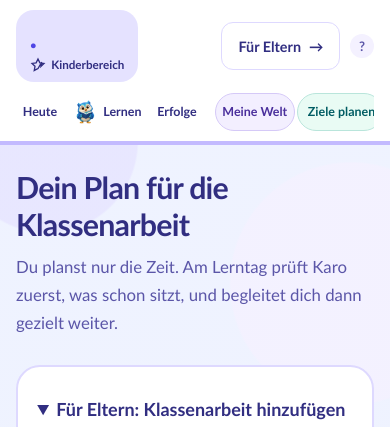
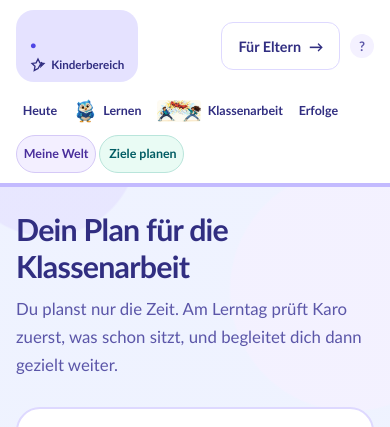
Before and after one commit to Ferid1088/karo, a Python web app: template app/templates/klassenarbeit.html in a window 390 px wide. Shown: the top 427 px of the page. Run offline with Jinja, Linux system fonts and the light colour scheme; the template is opened without the code that fills it, so the values that code supplies are empty.

Commit message:
Klassenarbeit als eigener Reiter, Navigation ohne abgeschnittene Punkte
- "Klassenarbeit" steht oben rechts neben "Lernen"; darunter nur Banner
  und Prüfungskalender, ohne doppeltes "Klassenarbeit"
- Banner reicht vom linken Rand bis zum Kalender-Knopf und ragt nicht
  mehr in den Inhalt
- Navigation bricht um statt Reiter abzuschneiden; mit "Für Eltern"
  steht sie in einer eigenen Zeile
- Ziele planen/Woche: Tabelle scrollt in ihrer Karte, Wochenkopf bricht
  um, Seite wird nicht mehr breiter als der Bildschirm

Co-Authored-By: Claude Opus 5.5 <noreply@anthropic.com>

```diff
--- a/app/static/areas.css
+++ b/app/static/areas.css
@@ -478,3 +478,27 @@
   [data-ui-area="child"] .simple-nav a.welten-entry img { display: none; }
   [data-ui-area="child"] .simple-nav a.welten-entry { padding-left: .42rem; }
 }
+
+/* Mit "Klassenarbeit" sind es sechs Wege. Sie werden nie abgeschnitten:
+   wo die Kopfzeile nicht reicht, bekommt die Navigation eine eigene Zeile
+   und bricht bei Bedarf um — ein Kind soll keinen Reiter suchen muessen. */
+[data-ui-area="child"] .simple-nav .zweite-gruppe { margin-left: 2rem; }
+/* Sicherheitsnetz: lieber eine zweite Zeile als ein versteckter Reiter. */
+[data-ui-area="child"] .simple-header .simple-nav { flex-wrap: wrap; overflow: visible; row-gap: .4rem; }
+/* Mit "Für Eltern" im Kopf reicht eine Zeile auf keiner Breite: die
+   Navigation steht dann immer in ihrer eigenen Zeile. */
+[data-ui-area="child"] .simple-header:has(.area-switch) { flex-wrap: wrap; row-gap: .6rem; }
+[data-ui-area="child"] .simple-header:has(.area-switch) .brand { flex: 1; }
+[data-ui-area="child"] .simple-header:has(.area-switch) .simple-nav { order: 3; flex-basis: 100%; }
+@media (max-width: 1240px) {
+  [data-ui-area="child"] .simple-header { flex-wrap: wrap; row-gap: .6rem; }
+  [data-ui-area="child"] .simple-header .brand { flex: 1; }
+  [data-ui-area="child"] .simple-header .simple-nav {
+    order: 3; flex-basis: 100%; flex-wrap: wrap; overflow: visible; row-gap: .4rem;
+  }
+  [data-ui-area="child"] .simple-nav .zweite-gruppe { margin-left: 1rem; }
+}
+@media (max-width: 680px) {
+  [data-ui-area="child"] .simple-header .simple-nav { flex-wrap: wrap; overflow: visible; row-gap: .3rem; }
+  [data-ui-area="child"] .simple-nav .zweite-gruppe { margin-left: 0; }
+}
--- a/app/static/exam-overview-calendar.css
+++ b/app/static/exam-overview-calendar.css
@@ -1,5 +1,5 @@
 /* Klassenarbeitsübersicht: eigenständige, kompakte Karten. */
-.exam-overview { color: #20345d; padding: 3rem 0 2rem; }
+.exam-overview { color: #20345d; padding: 0 0 2rem; }
 .exam-overview-header { display: flex; align-items: center; justify-content: space-between; gap: 1rem; margin-bottom: 1.4rem; }
 .exam-overview-header h1 { margin: 0; font-size: clamp(1.7rem, 3vw, 2.2rem); }
 .exam-overview-header p { margin: .35rem 0 0; color: #526687; font-size: .95rem; }
@@ -66,7 +66,7 @@
 @media (max-width: 1100px) and (min-width: 821px) { .exam-overview-days { grid-template-columns: repeat(5, minmax(0, 1fr)); } }
 @media (max-width: 820px) { .exam-overview-grid { grid-template-columns: minmax(0, 1fr); } }
 @media (max-width: 620px) {
-  .exam-overview { padding-top: 1.5rem; }
+  .exam-overview { padding-top: 0; }
   .exam-overview-header { flex-wrap: wrap; }
   .exam-overview-header .exam-overview-new { width: 100%; }
   .exam-overview-card { padding: .85rem; }
--- a/app/static/learning-mascot.css
+++ b/app/static/learning-mascot.css
@@ -15,6 +15,8 @@
   object-fit: contain;
   margin-block: -3px;
 }
+.simple-nav a.exam-entry { gap: .4rem; }
+.simple-nav a.exam-entry img,
 .sub-nav a.pruefung-tab img {
   width: 56px;
   height: 28px;
@@ -25,4 +27,5 @@
 }
 @media (max-width: 600px) {
   .simple-nav a.learning-entry img { width: 24px; height: 24px; flex-basis: 24px; }
+  .simple-nav a.exam-entry img { width: 44px; height: 22px; flex-basis: 44px; }
 }
--- a/app/templates/base.html
+++ b/app/templates/base.html
@@ -71,6 +71,9 @@
     {% else %}
     <a href="/" {{ 'aria-current=page' if path == '/' }}>Heute</a>
     <a class="learning-entry" href="/lernen" {{ 'aria-current=page' if path.startswith(('/lernen', '/lernzyklus', '/quiz', '/material')) }}><img src="/static/karo-owl-book.png" alt="" aria-hidden="true" width="28" height="28"><span>Lernen</span></a>
+    {# Die Klassenarbeit ist ein eigener Bereich neben Lernen; ihr
+       Prüfungskalender steht in ihrer Unterzeile. #}
+    {% if role != 'child' or (cfg is defined and cfg.klassenarbeit_kind) %}<a class="exam-entry" href="/klassenarbeit" {{ 'aria-current=page' if path.startswith('/klassenarbeit') }}><img src="/static/pruefung-duo.jpg" alt="" aria-hidden="true" width="56" height="28"><span>Klassenarbeit</span></a>{% endif %}
     <a href="/lernstand" {{ 'aria-current=page' if path == '/lernstand' }}>Erfolge</a>
     <a class="welten-entry zweite-gruppe" href="/welten" {{ 'aria-current=page' if path.startswith('/welten') }}><img src="/static/welt-biene.svg" alt="" aria-hidden="true"><span>Meine Welt</span></a>
     <a class="plans-entry" href="/woche/woche" {{ 'aria-current=page' if path.startswith('/woche') }}><img src="/static/karo-fox-wave.png" alt="" aria-hidden="true"><span>Ziele planen</span></a>
@@ -95,15 +98,11 @@
      Themenseite, wo er hingehoert. Und keine "Uebersicht" neben "Meine
      Themen" — das war dieselbe Seite zweimal. #}
   {% if path.startswith('/klassenarbeit') %}
-  {% set unterpunkte = ([('/lernen', 'Meine Themen'),
-                         ('/klassenarbeit', 'Klassenarbeit'),
-                         ('/klassenarbeit/kalender', '')]
+  {# Der Reiter "Klassenarbeit" steht oben; hier nur Banner und Kalender. #}
+  {% set unterpunkte = ([('/klassenarbeit/kalender', '')]
                         if role != 'child' or (cfg is defined and cfg.klassenarbeit_kind) else []) %}
   {% else %}
-  {% set unterpunkte = [('/lernen', 'Meine Themen')]
-                       + ([('/klassenarbeit', 'Klassenarbeit'),
-                           ('/klassenarbeit/kalender', '')]
-                          if role != 'child' or (cfg is defined and cfg.klassenarbeit_kind) else []) %}
+  {% set unterpunkte = [('/lernen', 'Meine Themen')] %}
   {% endif %}
 {% elif world_page|default(false) %}
   {% set unterpunkte = [('/welten', 'Heute'), ('/welten/jahr', 'Mein Jahr'),
@@ -114,7 +113,7 @@
                         ('/woche/schatzkiste', 'Schatzkiste')] %}
 {% endif %}
 {% if unterpunkte %}
-<nav class="sub-nav" aria-label="{{ 'Lernbereich' if learning_ui|default(false) else ('Meine Welt' if world_page|default(false) else 'Ziele planen') }}">
+<nav class="sub-nav" aria-label="{{ 'Klassenarbeit' if path.startswith('/klassenarbeit') else 'Lernbereich' if learning_ui|default(false) else ('Meine Welt' if world_page|default(false) else 'Ziele planen') }}">
   {% for ziel, text in unterpunkte %}{% if text %}<a class="{{ 'pruefung-tab' if ziel == '/klassenarbeit' else 'learning-entry' if ziel == '/lernen' else '' }}" href="{{ ziel }}" {{ 'aria-current=page' if path == ziel or (ziel not in ('/lernen', '/welten', '/woche') and path == ziel) }}>{% if ziel == '/klassenarbeit' %}<img src="/static/pruefung-duo.jpg" alt="" aria-hidden="true" width="56" height="28">{% elif ziel == '/lernen' %}<img src="/static/karo-owl-book.png" alt="" aria-hidden="true" width="24" height="24">{% endif %}{{ text }}</a>{% else %}<span class="exam-nav-pair"><a class="kalender-tab" href="{{ ziel }}" title="Prüfungskalender" aria-label="Prüfungskalender" {{ 'aria-current=page' if path.startswith(ziel) }}><img src="/static/pruefungskalender-v2.png" alt="" aria-hidden="true"></a>{% if path.startswith('/klassenarbeit') %}<img class="exam-nav-banner" src="/static/pruefung-duo.jpg" alt="Prüfungen" aria-hidden="true">{% endif %}</span>{% endif %}{% endfor %}
 </nav>
 {% endif %}
```
Also changed, not shown: app/static/karo.css (+12 -17 lines), app/static/plaene.css (+11 -0 lines), tests/test_exam_visibility.py (+5 -2 lines), tests/test_learning_mascot.py (+17 -2 lines), tests/test_ui.py (+1 -1 lines).
